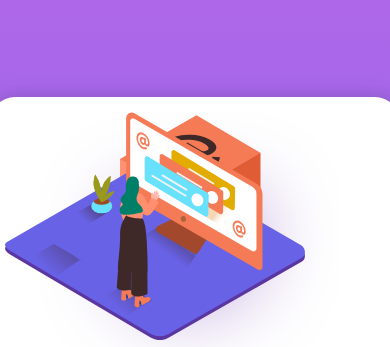
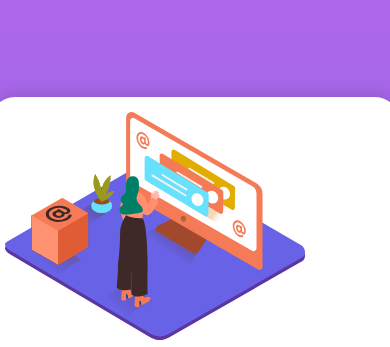
Before and after one commit to UneBaguette/faq-accordion-card, a plain HTML site: page index.html in a window 390 px wide. Shown: the top 347 px of the page. Drawn offline with Linux system fonts and the light colour scheme.

Commit message:
asdfasdfasdfasdfasdfasdfadsf

```diff
--- a/index.html
+++ b/index.html
@@ -10,12 +10,15 @@
 <body>
   <div class="boite">
     <div class="imgs">
-      <div class="box">
+      <div class="box desktop">
         <img src="images/illustration-box-desktop.svg" alt="box">
       </div>
-      <div class="online">
+      <div class="online desktop">
         <img src="images/illustration-woman-online-desktop.svg" alt="illustration woman online">
       </div>
+    </div>
+    <div class="imgs mobile">
+      <img src="images/illustration-woman-online-mobile.svg" alt="illustration woman online">
     </div>
     <div class="questions">
       <h1>FAQ</h1>
--- a/style.css
+++ b/style.css
@@ -25,6 +25,10 @@ body {
     justify-content: center;
     align-items: center;
 
+}
+
+.mobile {
+    display: none;
 }
 
 .imgs img {
@@ -108,6 +112,9 @@ body {
 
 
 @media screen and (max-width: 980px) {
+    .desktop {
+        display: none;
+    }
     .questions {
         justify-content: end;
     }
@@ -123,7 +130,7 @@ body {
         border-radius: 25px;
         padding: 15px;
         width: auto;
-        height: 650px;
+        height: auto;
         box-shadow: 0px 2px 20px #00000035;
         flex-direction: column;
     }
```
